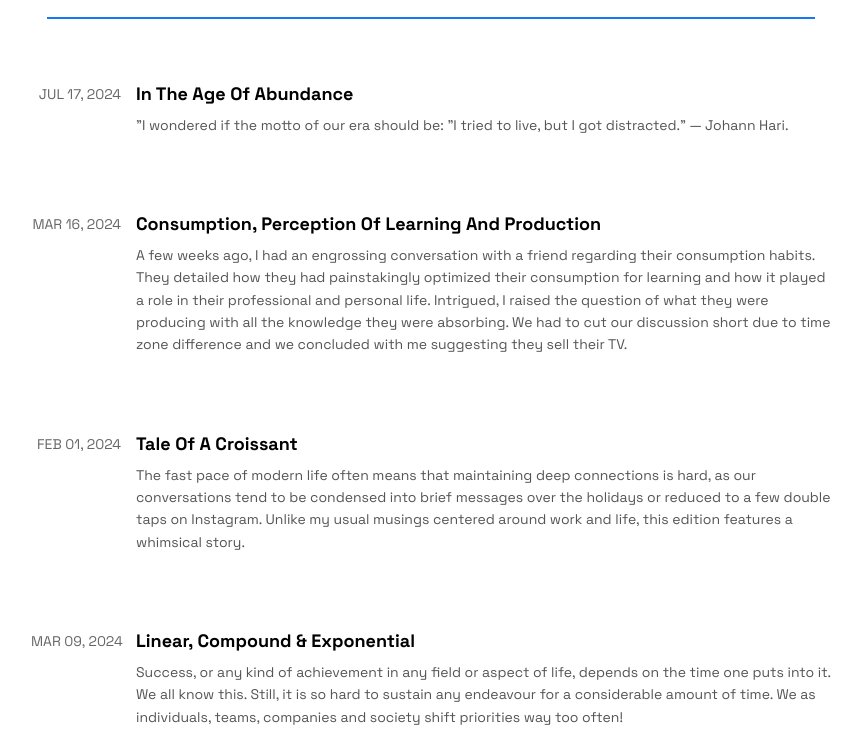
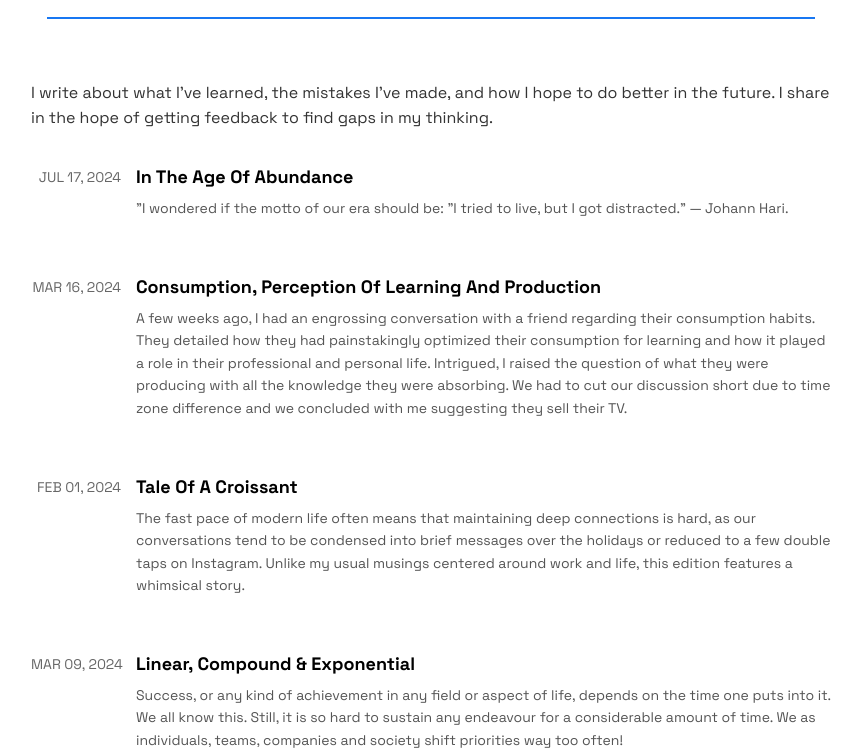
Before and after one commit to AnantVijaySingh/my-website, a website built with Vite: page index.html in a window 1280 px wide. Shown: the part 52-802 px from the top of the page, without its empty margins (209-1070 px from the left). Built offline with nearby package versions, Linux system fonts and the light colour scheme.

Commit message:
UI Tweaks

```diff
--- a/css/styles.css
+++ b/css/styles.css
@@ -90,6 +90,7 @@ main {
     display: flex;
     flex-direction: column; /* Stack title and snippet */
     flex-grow: 1; /* Take up the remaining space */
+    margin-bottom: 20px;
 }
 
 /* Style for the title */
@@ -118,6 +119,12 @@ main {
     width: auto; /* Maintain aspect ratio */
     display: block; /* Prevents inline images from adding extra spacing */
     margin: 10px auto; /* Center the image and add spacing */
+}
+
+
+.essay-intro {
+    margin-bottom: 32px;
+    color: #333; /* Softer color for the intro paragraph */
 }
 
 
@@ -337,9 +344,9 @@ article h1 {
     margin-bottom: 30px;
 }
 
-.essay-content {
-    margin-bottom: 40px;
-}
+/*.essay-content {*/
+/*    margin-bottom: 40px;*/
+/*}*/
 
 .essay-actions {
     display: flex;
--- a/index.html
+++ b/index.html
@@ -18,6 +18,9 @@
 </header>
 <main>
     <section id="essays-list-section">
+            <p class="essay-intro">
+                I write about what I’ve learned, the mistakes I’ve made, and how I hope to do better in the future. I share in the hope of getting feedback to find gaps in my thinking.
+            </p>
         <div id="essays-container">
             <a href="essays/Consumption-Perception-Of-Learning-And-Production.html" class="essay-title">Consumption, Perception Of Learning And Production</a>
             <a href="essays/In-The-Age-Of-Abundance.html" class="essay-title">In The Age Of Abundance</a>
```
